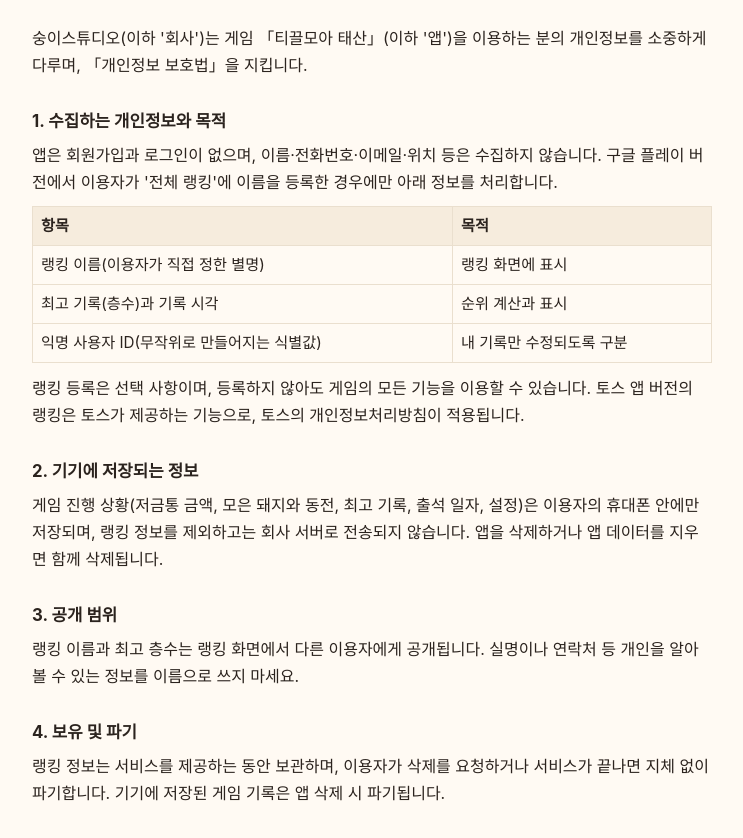
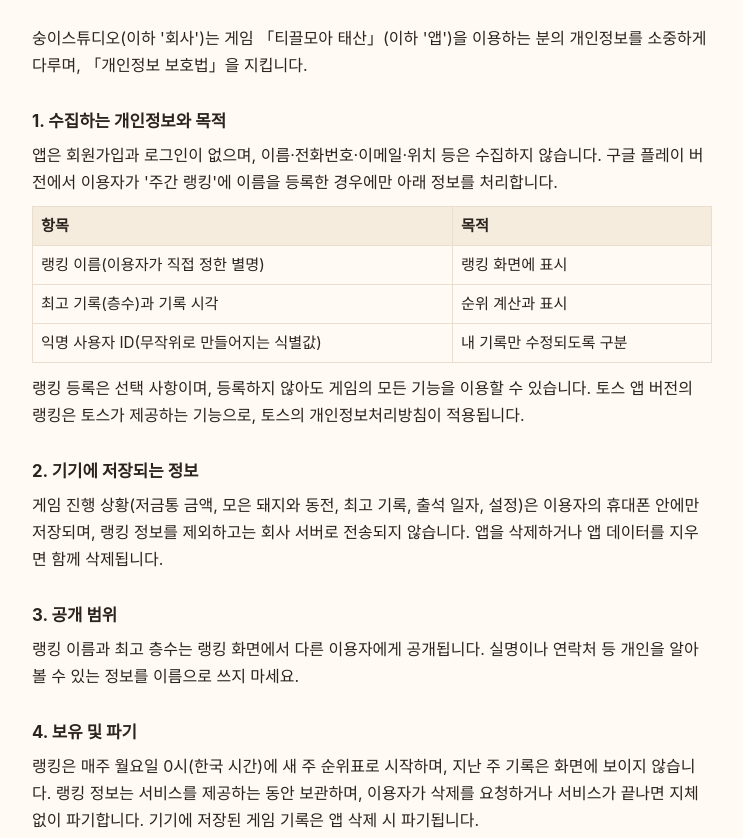
Before and after one commit to soongistudio/soongistudio.github.io, a plain HTML site: page tikkeul/privacy.html in a window 1280 px wide. Shown: the part 107-945 px from the top of the page, without its empty margins (268-1011 px from the left). Drawn offline with Linux system fonts and the light colour scheme.

Commit message:
Update privacy policy for weekly ranking information

```diff
--- a/tikkeul/privacy.html
+++ b/tikkeul/privacy.html
@@ -22,7 +22,7 @@ footer{margin-top:36px;color:#8a7a6c;font-size:.9em}
 <p>숭이스튜디오(이하 '회사')는 게임 「티끌모아 태산」(이하 '앱')을 이용하는 분의 개인정보를 소중하게 다루며, 「개인정보 보호법」을 지킵니다.</p>
 
 <h2>1. 수집하는 개인정보와 목적</h2>
-<p>앱은 회원가입과 로그인이 없으며, 이름·전화번호·이메일·위치 등은 수집하지 않습니다. 구글 플레이 버전에서 이용자가 '전체 랭킹'에 이름을 등록한 경우에만 아래 정보를 처리합니다.</p>
+<p>앱은 회원가입과 로그인이 없으며, 이름·전화번호·이메일·위치 등은 수집하지 않습니다. 구글 플레이 버전에서 이용자가 '주간 랭킹'에 이름을 등록한 경우에만 아래 정보를 처리합니다.</p>
 <table>
 <tr><th>항목</th><th>목적</th></tr>
 <tr><td>랭킹 이름(이용자가 직접 정한 별명)</td><td>랭킹 화면에 표시</td></tr>
@@ -38,7 +38,7 @@ footer{margin-top:36px;color:#8a7a6c;font-size:.9em}
 <p>랭킹 이름과 최고 층수는 랭킹 화면에서 다른 이용자에게 공개됩니다. 실명이나 연락처 등 개인을 알아볼 수 있는 정보를 이름으로 쓰지 마세요.</p>
 
 <h2>4. 보유 및 파기</h2>
-<p>랭킹 정보는 서비스를 제공하는 동안 보관하며, 이용자가 삭제를 요청하거나 서비스가 끝나면 지체 없이 파기합니다. 기기에 저장된 게임 기록은 앱 삭제 시 파기됩니다.</p>
+<p>랭킹은 매주 월요일 0시(한국 시간)에 새 주 순위표로 시작하며, 지난 주 기록은 화면에 보이지 않습니다. 랭킹 정보는 서비스를 제공하는 동안 보관하며, 이용자가 삭제를 요청하거나 서비스가 끝나면 지체 없이 파기합니다. 기기에 저장된 게임 기록은 앱 삭제 시 파기됩니다.</p>
 
 <h2>5. 처리 위탁 및 국외 이전</h2>
 <p>랭킹 저장을 위해 Google의 Firebase 서비스를 이용합니다.</p>
@@ -67,7 +67,7 @@ footer{margin-top:36px;color:#8a7a6c;font-size:.9em}
 <p>손정규 (숭이스튜디오 대표)<br>이메일: <a href="mailto:mapotter1031@gmail.com">mapotter1031@gmail.com</a></p>
 
 <h2>11. 변경 안내</h2>
-<p>이 방침이 바뀌면 이 페이지에 변경 내용과 시행일을 알립니다.<br>· 2026년 11월 25일: 구글 플레이 버전 전체 랭킹 관련 내용 추가<br>· 2026년 11월 24일: 최초 시행</p>
+<p>이 방침이 바뀌면 이 페이지에 변경 내용과 시행일을 알립니다.<br>· 2026년 11월 25일: 구글 플레이 버전 주간 랭킹 관련 내용 추가<br>· 2026년 11월 24일: 최초 시행</p>
 
 <footer>© 2026 숭이스튜디오</footer>
 </body>
```
